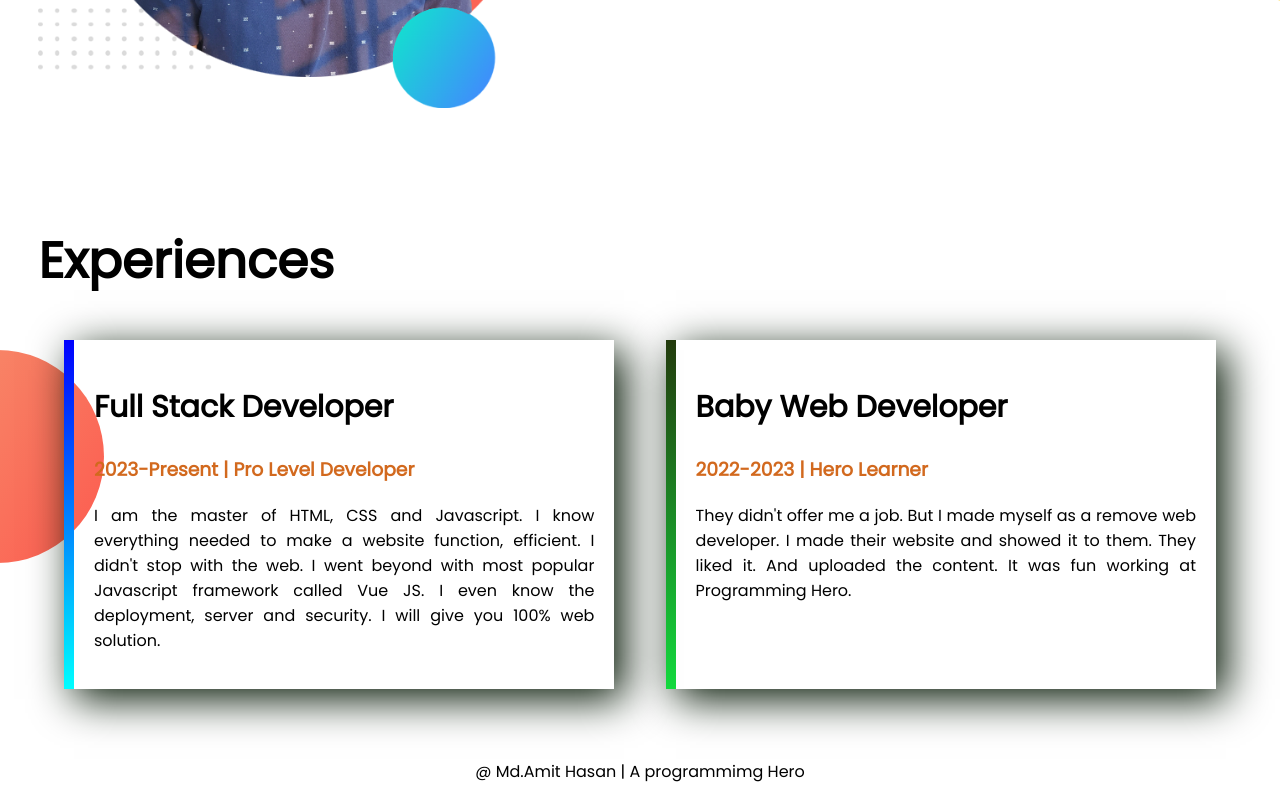
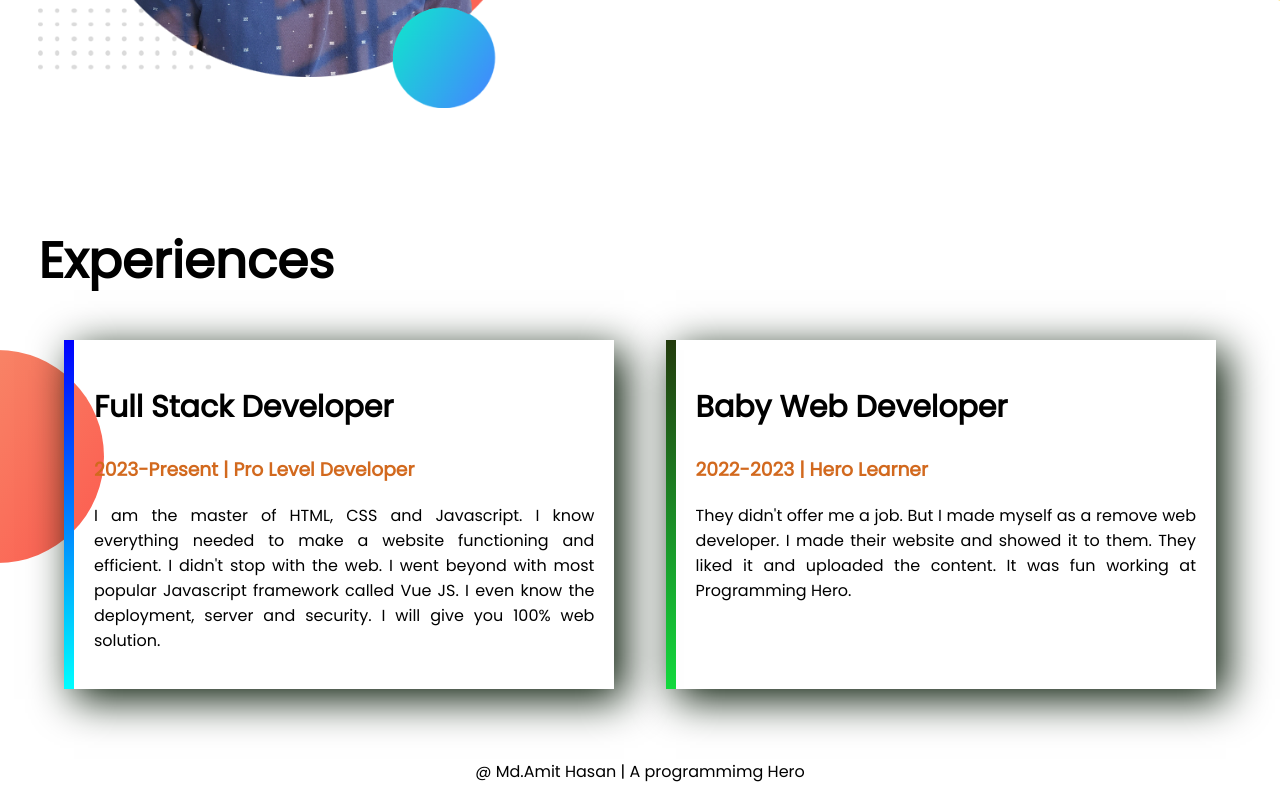
Before and after one commit to MohammadAmitHasan/Developer-Portfolio, a plain HTML site: page index.html in a window 1280 px wide. Shown: the part 1024-1824 px from the top of the page. Drawn offline with Linux system fonts and the light colour scheme; a web font is replaced by a local one.

Commit message:
writting fix

```diff
--- a/index.html
+++ b/index.html
@@ -66,7 +66,8 @@
                 <h1>Full Stack Developer</h1>
                 <h3 class="clr-ex">2023-Present | Pro Level Developer</h3>
                 <p>
-                    I am the master of HTML, CSS and Javascript. I know everything needed to make a website function,
+                    I am the master of HTML, CSS and Javascript. I know everything needed to make a website functioning
+                    and
                     efficient. I didn't stop with the web. I went beyond with most popular Javascript framework called
                     Vue
                     JS. I even know the deployment, server and security. I will give you 100% web solution.
@@ -79,7 +80,7 @@
                 <p>
                     They didn't offer me a job. But I made myself as a remove web developer. I made their website
                     and
-                    showed it to them. They liked it. And uploaded the content. It was fun working at Programming
+                    showed it to them. They liked it and uploaded the content. It was fun working at Programming
                     Hero.
                 </p>
             </div>
```
